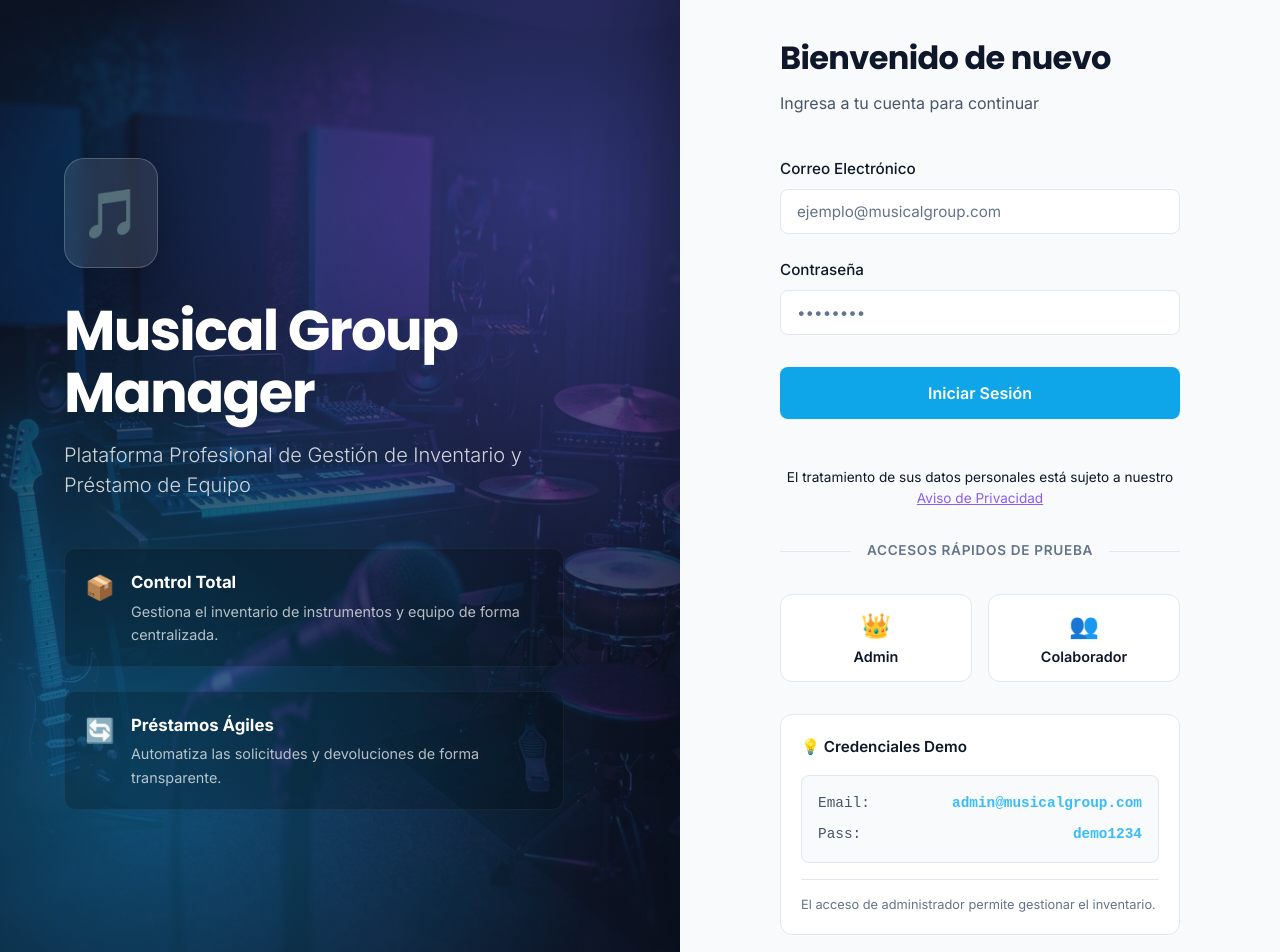
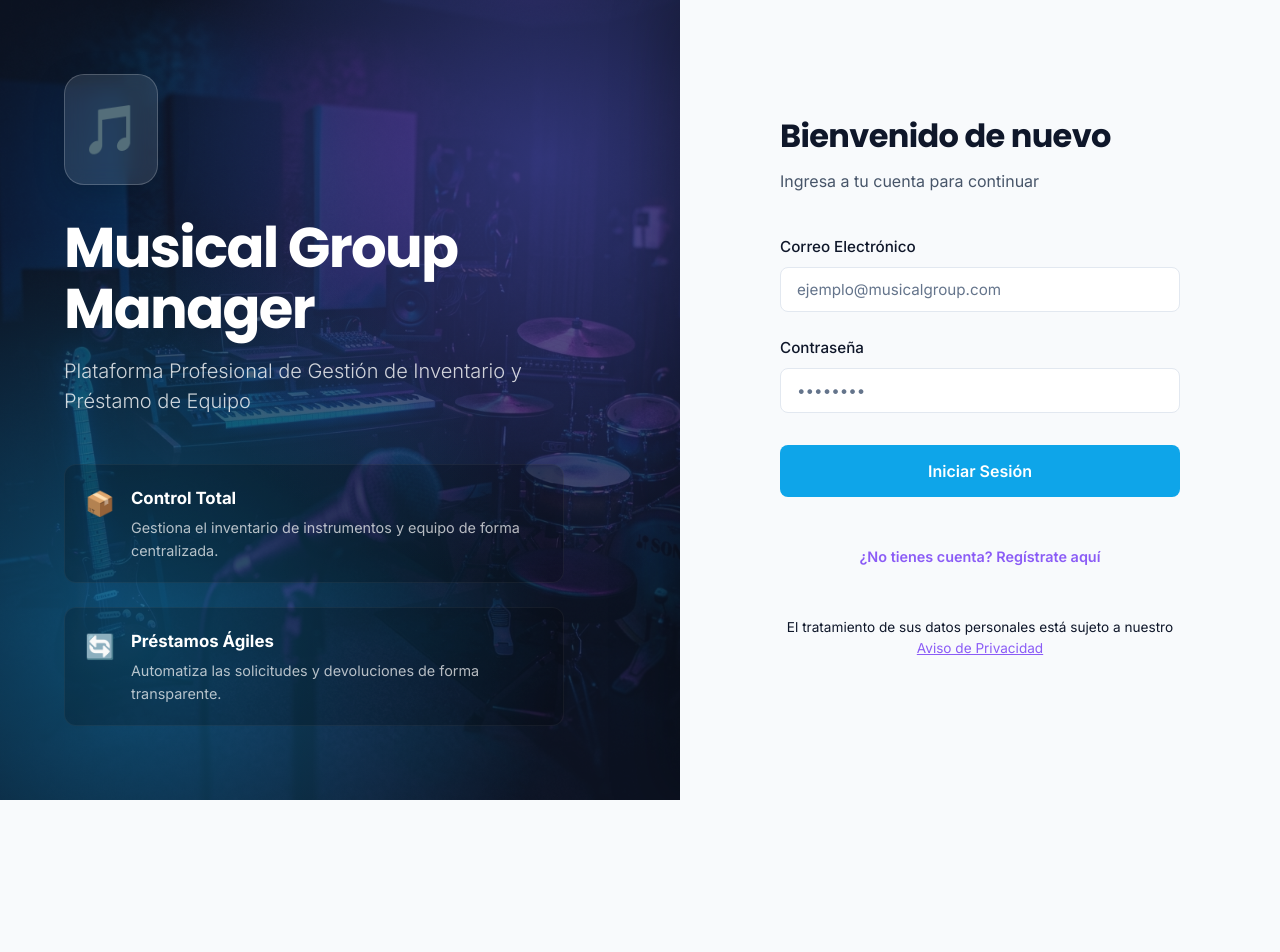
Before and after one commit to BryanArredon/musical-group, a React (Vite) app: page / in a window 1280 px wide. Shown: the top 952 px of the page. After the commit the page ends 800 px from the top, so only its background shows below. Built offline with nearby package versions, Linux system fonts and the light colour scheme.

Commit message:
feat: pruebas y login

```diff
--- a/src/components/Login.jsx
+++ b/src/components/Login.jsx
@@ -1,45 +1,48 @@
 import { useContext, useState } from 'react'
 import { AuthContext } from '../contexts/AuthContext'
 import PrivacyModal from './PrivacyModal'
-import { sanitize, isValidEmail, validateLength } from '../utils/security'
+import { sanitize, isValidEmail } from '../utils/security'
 import './Login.css'
 
 export default function Login() {
-  const { login } = useContext(AuthContext)
+  const { login, register } = useContext(AuthContext)
+  const [isRegistering, setIsRegistering] = useState(false)
+  const [nombre, setNombre] = useState('')
   const [email, setEmail] = useState('')
   const [password, setPassword] = useState('')
   const [errors, setErrors] = useState({})
   const [loading, setLoading] = useState(false)
   const [errorText, setErrorText] = useState('')
+  const [successText, setSuccessText] = useState('')
   const [showPrivacy, setShowPrivacy] = useState(false)
 
-  // ═══════════════════════════════════════════════════════════════════
-  // SEGURIDAD — "Desmitificar la Seguridad del FrontEnd"
-  // ═══════════════════════════════════════════════════════════════════
-  // Esta validación del lado del cliente puede bypassearse desde F12.
-  // Ejemplo de bypass desde la consola del navegador:
-  //   document.getElementById('email').type = 'text'
-  //   document.getElementById('email').value = 'no-es-un-email'
-  //   document.querySelector('.btn-login').click()
-  // Sin embargo, el BACKEND valida que el email exista en la base
-  // de datos, por lo que el ataque solo generaría un error 401.
+  // Validaciones dinámicas de la contraseña
+  const passRules = {
+    length: password.length >= 8,
+    upper: /[A-Z]/.test(password),
+    number: /[0-9]/.test(password),
+    special: /[^A-Za-z0-9]/.test(password),
+  }
+  const isPasswordValid = Object.values(passRules).every(Boolean)
+
   function validateForm() {
     const newErrors = {}
+
+    if (isRegistering && !nombre.trim()) {
+      newErrors.nombre = 'El nombre es requerido'
+    }
+
     if (!email.trim()) {
       newErrors.email = 'El email es requerido'
     } else if (!isValidEmail(email)) {
-      // Validación con regex RFC 5322 (más estricta que solo buscar '@')
       newErrors.email = 'Formato de email inválido'
     }
-    const emailLenError = validateLength(email, 'email')
-    if (emailLenError) newErrors.email = emailLenError
 
-    if (!password.trim()) newErrors.password = 'La contraseña es requerida'
-    // La validación de longitud mínima puede bypassearse desde F12.
-    // El backend es quien verifica la contraseña real contra el hash.
-    if (password.length < 8) newErrors.password = 'La contraseña debe tener al menos 8 caracteres'
-    const passLenError = validateLength(password, 'password')
-    if (passLenError) newErrors.password = passLenError
+    if (!password.trim()) {
+      newErrors.password = 'La contraseña es requerida'
+    } else if (isRegistering && !isPasswordValid) {
+      newErrors.password = 'La contraseña no cumple los requisitos'
+    }
 
     setErrors(newErrors)
     return Object.keys(newErrors).length === 0
@@ -51,28 +54,30 @@ export default function Login() {
 
     setLoading(true)
     setErrorText('')
+    setSuccessText('')
+
     try {
-      // Sanitizamos el email antes de enviarlo (prevención XSS)
-      // Aunque un email no debería contener HTML, es buena práctica
-      await login(sanitize(email.toLowerCase().trim()), password)
+      if (isRegistering) {
+        await register(sanitize(nombre), sanitize(email.toLowerCase().trim()), password)
+        setSuccessText('¡Registro exitoso! Iniciando sesión...')
+        // Auto login after successful registration
+        await login(sanitize(email.toLowerCase().trim()), password)
+      } else {
+        await login(sanitize(email.toLowerCase().trim()), password)
+      }
     } catch (err) {
       setErrorText(err.message || 'Error de conexión con el servidor')
-    } finally {
       setLoading(false)
     }
   }
 
-  async function handleDemoRole(role) {
-    setLoading(true)
+  function toggleMode() {
+    setIsRegistering(!isRegistering)
+    setErrors({})
     setErrorText('')
-    const demoEmail = role === 'admin' ? 'admin@musicalgroup.com' : 'user@musicalgroup.com'
-    try {
-      await login(demoEmail, 'demo1234')
-    } catch (err) {
-      setErrorText(err.message || 'Error al iniciar sesión de demostración')
-    } finally {
-      setLoading(false)
-    }
+    setSuccessText('')
+    setNombre('')
+    setPassword('')
   }
 
   return (
@@ -111,11 +116,36 @@ export default function Login() {
       <div className="login-form-container">
         <div className="login-form-wrapper">
           <div className="login-header">
-            <h2>Bienvenido de nuevo</h2>
-            <p>Ingresa a tu cuenta para continuar</p>
+            <h2>{isRegistering ? 'Crea tu Cuenta' : 'Bienvenido de nuevo'}</h2>
+            <p>
+              {isRegistering
+                ? 'Regístrate para comenzar a gestionar el equipo'
+                : 'Ingresa a tu cuenta para continuar'}
+            </p>
           </div>
 
           <form className="login-form" onSubmit={handleSubmit}>
+            {isRegistering && (
+              <div className="form-group">
+                <label htmlFor="nombre">
+                  Nombre Completo
+                  {errors.nombre && <span className="error-text">{errors.nombre}</span>}
+                </label>
+                <input
+                  id="nombre"
+                  type="text"
+                  placeholder="Juan Pérez"
+                  value={nombre}
+                  onChange={(e) => {
+                    setNombre(e.target.value)
+                    if (errors.nombre) setErrors({ ...errors, nombre: '' })
+                  }}
+                  disabled={loading}
+                  className={errors.nombre ? 'input-error' : ''}
+                />
+              </div>
+            )}
+
             <div className="form-group">
               <label htmlFor="email">
                 Correo Electrónico
@@ -152,13 +182,130 @@ export default function Login() {
                 disabled={loading}
                 className={errors.password ? 'input-error' : ''}
               />
+
+              {/* Dynamic Password Validation UI */}
+              {isRegistering && (
+                <div
+                  style={{
+                    marginTop: '10px',
+                    fontSize: '0.85rem',
+                    color: 'var(--text-muted)',
+                    background: 'rgba(255,255,255,0.03)',
+                    padding: '10px',
+                    borderRadius: '8px',
+                    border: '1px solid rgba(255,255,255,0.05)',
+                  }}
+                >
+                  <p style={{ margin: '0 0 8px 0', fontWeight: 'bold' }}>
+                    Requisitos de la contraseña:
+                  </p>
+                  <ul
+                    style={{
+                      listStyle: 'none',
+                      padding: 0,
+                      margin: 0,
+                      display: 'flex',
+                      flexDirection: 'column',
+                      gap: '6px',
+                    }}
+                  >
+                    <li
+                      style={{
+                        color: passRules.length ? '#22c55e' : 'inherit',
+                        display: 'flex',
+                        alignItems: 'center',
+                        gap: '6px',
+                      }}
+                    >
+                      {passRules.length ? '✅' : '❌'} Mínimo 8 caracteres
+                    </li>
+                    <li
+                      style={{
+                        color: passRules.upper ? '#22c55e' : 'inherit',
+                        display: 'flex',
+                        alignItems: 'center',
+                        gap: '6px',
+                      }}
+                    >
+                      {passRules.upper ? '✅' : '❌'} Al menos 1 letra mayúscula
+                    </li>
+                    <li
+                      style={{
+                        color: passRules.number ? '#22c55e' : 'inherit',
+                        display: 'flex',
+                        alignItems: 'center',
+                        gap: '6px',
+                      }}
+                    >
+                      {passRules.number ? '✅' : '❌'} Al menos 1 número
+                    </li>
+                    <li
+                      style={{
+                        color: passRules.special ? '#22c55e' : 'inherit',
+                        display: 'flex',
+                        alignItems: 'center',
+                        gap: '6px',
+                      }}
+                    >
+                      {passRules.special ? '✅' : '❌'} Al menos 1 carácter especial
+                    </li>
+                  </ul>
+                </div>
+              )}
             </div>
 
-            {errorText && <div className="login-error-alert">⚠️ {errorText}</div>}
+            {errorText && (
+              <div
+                className="login-error-alert"
+                style={{
+                  background: 'rgba(239, 68, 68, 0.1)',
+                  color: '#ef4444',
+                  border: '1px solid #ef4444',
+                }}
+              >
+                ⚠️ {errorText}
+              </div>
+            )}
+            {successText && (
+              <div
+                className="login-error-alert"
+                style={{
+                  background: 'rgba(34, 197, 94, 0.1)',
+                  color: '#22c55e',
+                  border: '1px solid #22c55e',
+                }}
+              >
+                ✅ {successText}
+              </div>
+            )}
 
-            <button type="submit" className="btn-login" disabled={loading}>
-              {loading ? 'Iniciando sesión...' : 'Iniciar Sesión'}
+            <button
+              type="submit"
+              className="btn-login"
+              disabled={loading || (isRegistering && !isPasswordValid)}
+            >
+              {loading ? 'Procesando...' : isRegistering ? 'Crear Cuenta' : 'Iniciar Sesión'}
             </button>
+
+            <div style={{ marginTop: '1.5rem', textAlign: 'center' }}>
+              <button
+                type="button"
+                onClick={toggleMode}
+                style={{
+                  background: 'none',
+                  border: 'none',
+                  color: 'var(--accent)',
+                  cursor: 'pointer',
+                  fontWeight: '600',
+                  fontSize: '0.9rem',
+                }}
+              >
+                {isRegistering
+                  ? '¿Ya tienes cuenta? Inicia sesión aquí'
+                  : '¿No tienes cuenta? Regístrate aquí'}
+              </button>
+            </div>
+
             <p
               style={{
                 marginTop: '1.5rem',
@@ -186,48 +333,6 @@ export default function Login() {
               </button>
             </p>
           </form>
-
-          <div className="login-divider">
-            <span>Accesos Rápidos de Prueba</span>
-          </div>
-
-          <div className="demo-actions">
-            <button
-              type="button"
-              className="btn-demo admin"
-              onClick={() => handleDemoRole('admin')}
-              disabled={loading}
-            >
-              <span className="demo-icon">👑</span>
-              <span className="demo-text">Admin</span>
-            </button>
-            <button
-              type="button"
-              className="btn-demo user"
-              onClick={() => handleDemoRole('user')}
-              disabled={loading}
-            >
-              <span className="demo-icon">👥</span>
-              <span className="demo-text">Colaborador</span>
-            </button>
-          </div>
-
-          <div className="login-info">
-            <p className="info-title">💡 Credenciales Demo</p>
-            <div className="info-credentials">
-              <div className="cred-row">
-                <span className="cred-label">Email:</span>
-                <span className="cred-value">admin@musicalgroup.com</span>
-              </div>
-              <div className="cred-row">
-                <span className="cred-label">Pass:</span>
-                <span className="cred-value">demo1234</span>
-              </div>
-            </div>
-            <p className="info-notice">
-              El acceso de administrador permite gestionar el inventario.
-            </p>
-          </div>
         </div>
       </div>
       {showPrivacy && <PrivacyModal onClose={() => setShowPrivacy(false)} />}
--- a/src/contexts/AuthContext.jsx
+++ b/src/contexts/AuthContext.jsx
@@ -17,6 +17,28 @@ export function AuthProvider({ children }) {
   })
   const [loading, setLoading] = useState(false)
   const [error, setError] = useState(null)
+
+  async function register(nombre, email, password) {
+    setLoading(true)
+    setError(null)
+    try {
+      const response = await apiFetch('/auth/register', {
+        method: 'POST',
+        body: JSON.stringify({ nombre, email, password }),
+      })
+
+      if (!response.success) {
+        throw new Error(response.message || 'Error al registrar usuario')
+      }
+
+      return true
+    } catch (err) {
+      setError(err.message)
+      throw err
+    } finally {
+      setLoading(false)
+    }
+  }
 
   async function login(email, password) {
     setLoading(true)
@@ -62,7 +84,9 @@ export function AuthProvider({ children }) {
   const isAuthenticated = !!user
 
   return (
-    <AuthContext.Provider value={{ user, login, logout, loading, error, isAuthenticated, isAdmin }}>
+    <AuthContext.Provider
+      value={{ user, login, register, logout, loading, error, isAuthenticated, isAdmin }}
+    >
       {children}
     </AuthContext.Provider>
   )
--- a/src/utils/security.js
+++ b/src/utils/security.js
@@ -60,7 +60,7 @@ export function sanitizeObject(data) {
 
 /** Longitudes máximas de campo (deben coincidir con validaciones del backend) */
 export const FIELD_LIMITS = {
-  nombre: 100,
+  nombre: 20,
   categoria: 50,
   estado: 20,
   comentarios: 500,
```
Also changed, not shown: src/components/SecurityDemo.jsx (+14 -5 lines).
